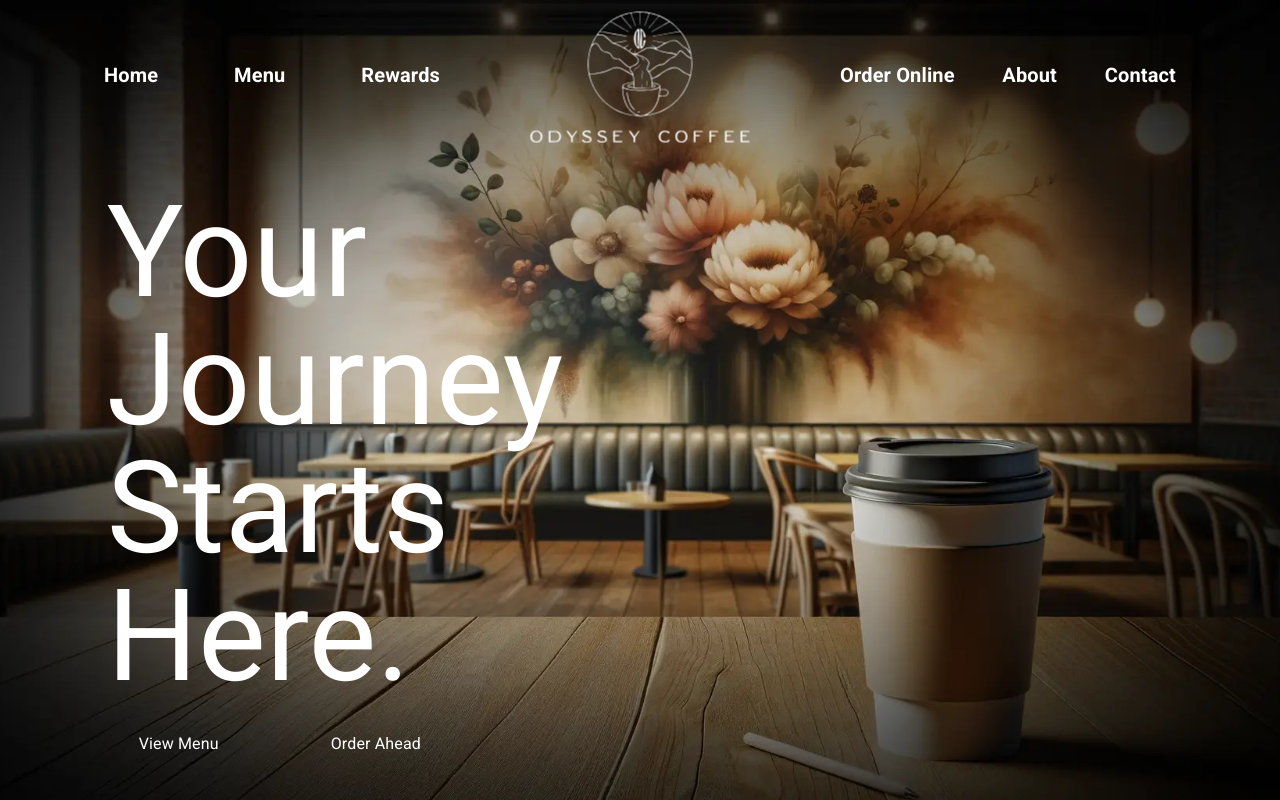
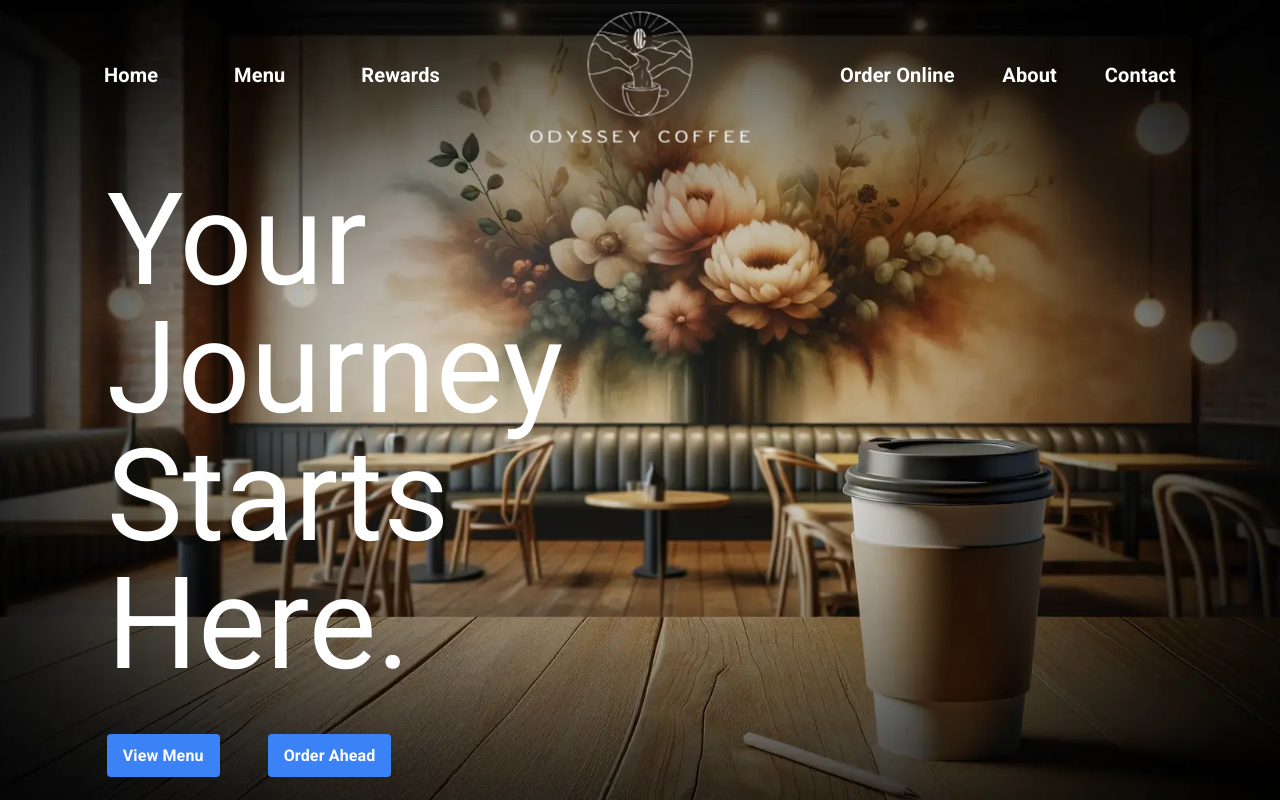
Before and after one commit to jaylamping/Odyssey-Coffee, a React (Vite) app: page / in a window 1280 px wide. Built offline with nearby package versions, Linux system fonts and the light colour scheme.

Commit message:
lol this blue does not look good

```diff
--- a/src/pages/Home.tsx
+++ b/src/pages/Home.tsx
@@ -6,11 +6,17 @@ const Home = () => {
       <div className='col-start-2 col-span-6 flex items-center justify-center min-h-screen text-white pt-36'>
         <div>
           <h1 className='text-9xl'>Your Journey Starts Here.</h1>
-          <div className='space-x-12 pt-8'>
-            <Link className='px-8' to='/menu'>
+          <div className='space-x-12 pt-14'>
+            <Link
+              className='px-10 py-3 bg-blue-500 hover:bg-blue-700 text-white font-bold py-2 px-4 rounded'
+              to='/menu'
+            >
               View Menu
             </Link>
-            <Link className='px-8' to='/order'>
+            <Link
+              className='px-10 py-3 bg-blue-500 hover:bg-blue-700 text-white font-bold py-2 px-4 rounded'
+              to='/order'
+            >
               Order Ahead
             </Link>
           </div>
```
